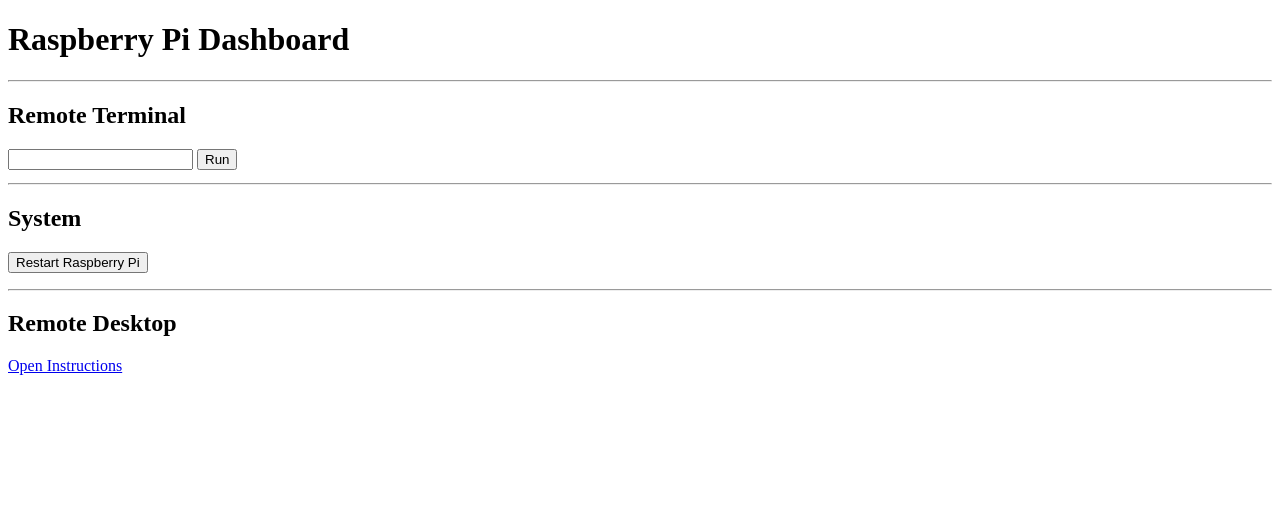
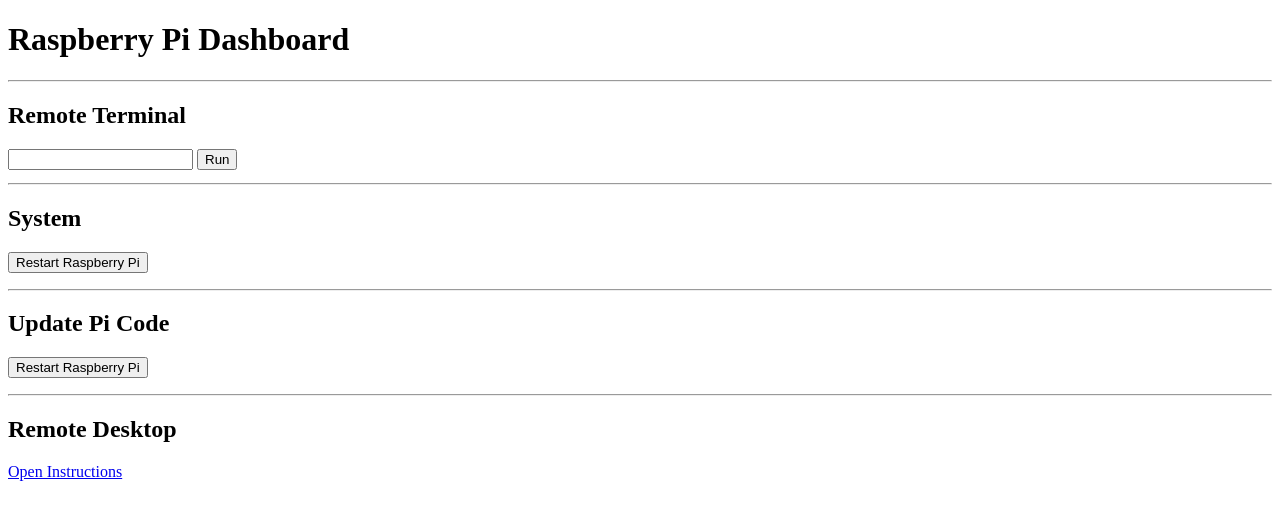
Before and after one commit to Dotuu/PiController, a Flask app: page / in a window 1280 px wide. Shown: the top 520 px of the page. Run offline with Flask 3, Linux system fonts and the light colour scheme.

Commit message:
Update html to add Update Pi Code option

```diff
--- a/templates/index.html
+++ b/templates/index.html
@@ -28,6 +28,14 @@
 
     <hr />
 
+    <h2>Update Pi Code</h2>
+
+    <button onclick="refresh()">Restart Raspberry Pi</button>
+
+    <p id="status"></p>
+
+    <hr />
+
     <h2>Remote Desktop</h2>
 
     <a href="/desktop"> Open Instructions </a>
```
